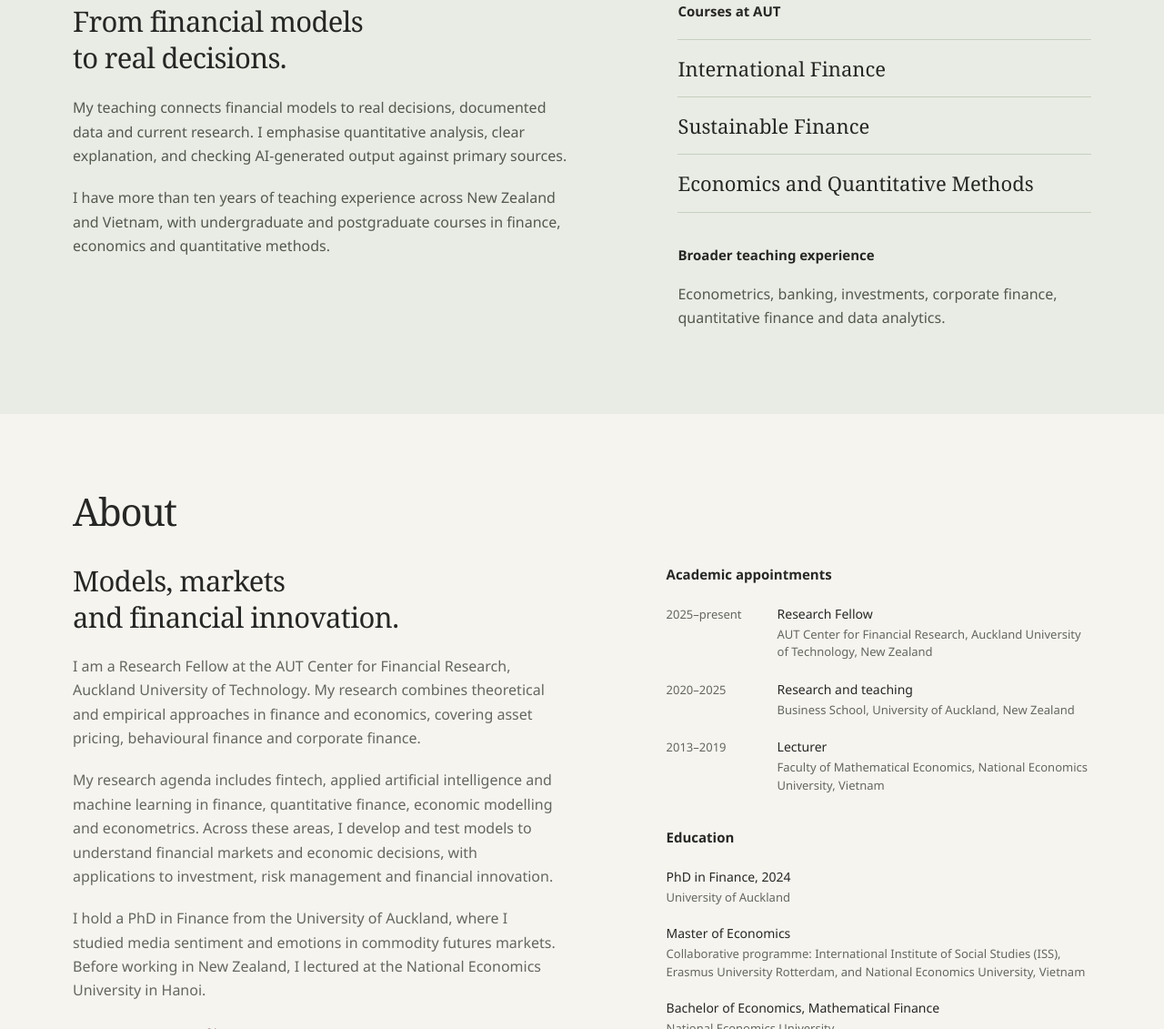
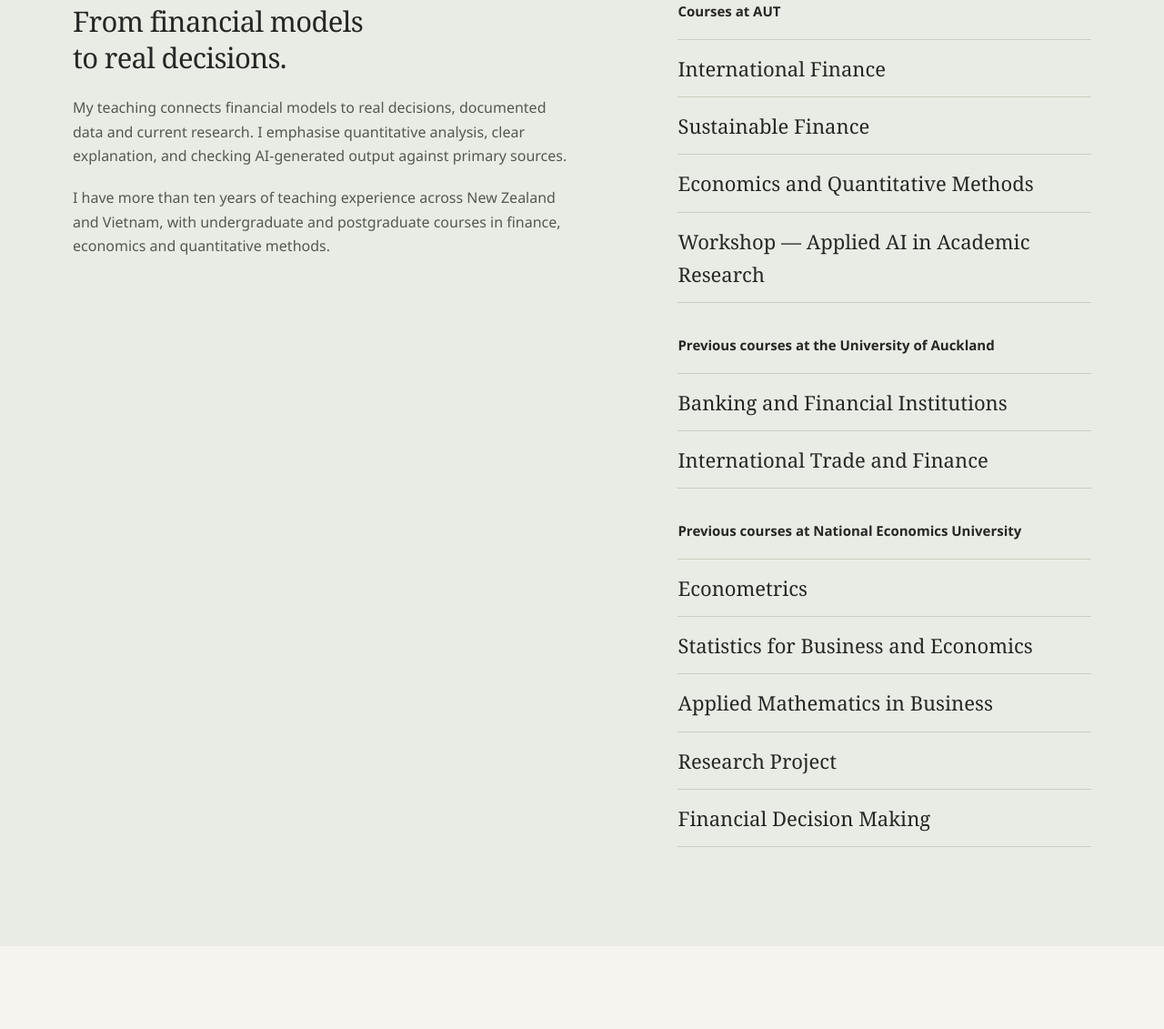
Before and after one commit to HarrisVu/HarrisVu.github.io, a plain HTML site: page index.html in a window 1280 px wide. Shown: the part 7449-8580 px from the top of the page at 91% size. Drawn offline with Linux system fonts and the light colour scheme.

Commit message:
Expand teaching courses at AUT, Auckland and NEU

```diff
--- a/index.html
+++ b/index.html
@@ -535,9 +535,21 @@ h1 { font-family: var(--serif); font-size: clamp(78px, 8vw, 116px); letter-spaci
             <li>International Finance</li>
             <li>Sustainable Finance</li>
             <li>Economics and Quantitative Methods</li>
+            <li>Workshop — Applied AI in Academic Research</li>
           </ul>
-          <h3>Broader teaching experience</h3>
-          <p>Econometrics, banking, investments, corporate finance, quantitative finance and data analytics.</p>
+          <h3>Previous courses at the University of Auckland</h3>
+          <ul class="course-list">
+            <li>Banking and Financial Institutions</li>
+            <li>International Trade and Finance</li>
+          </ul>
+          <h3>Previous courses at National Economics University</h3>
+          <ul class="course-list">
+            <li>Econometrics</li>
+            <li>Statistics for Business and Economics</li>
+            <li>Applied Mathematics in Business</li>
+            <li>Research Project</li>
+            <li>Financial Decision Making</li>
+          </ul>
         </div>
       </div>
     </section>
```
